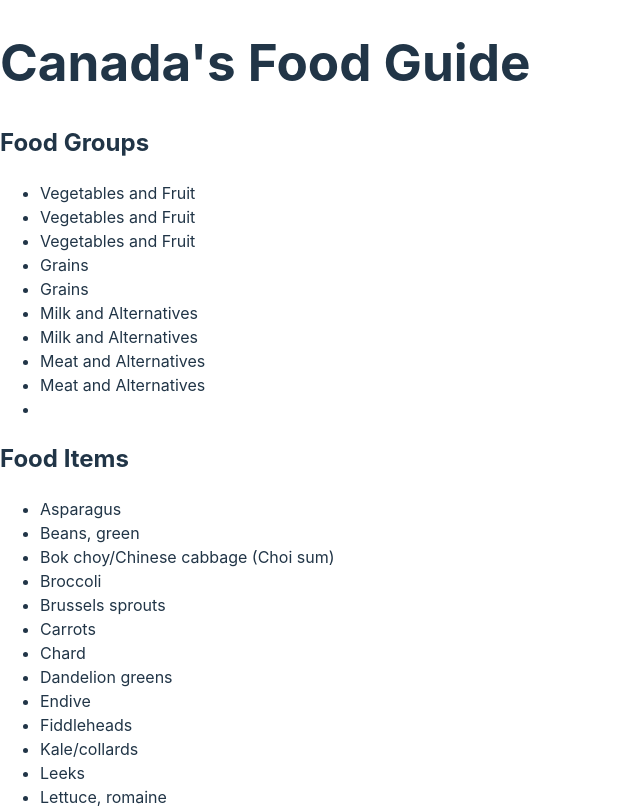
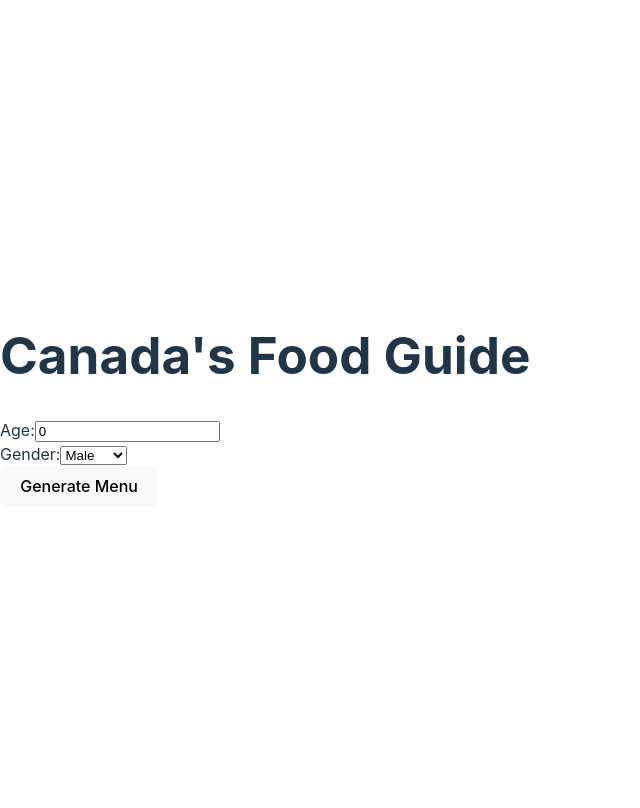
Before and after one commit to reza-yb/signal, a React (Vite) app: page / in a window 1280 px wide. Shown: the top 808 px of the page, without its empty margins (0-640 px from the left). Built offline with nearby package versions, Linux system fonts and the light colour scheme.

Commit message:
Created UserForm component and integrated it with App

```diff
--- a/src/App.tsx
+++ b/src/App.tsx
@@ -2,6 +2,7 @@
 import { parseCSV } from './utils/csvParser';
 import { FoodGroup, FoodItem, ServingRecommendation, DirectionalStatement } from './types/foodGuide';
 import { logger } from './utils/logger';
+import UserForm from './components/UserForm';
 
 const App: React.FC = () => {
     const [foodGroups, setFoodGroups] = useState<FoodGroup[]>([]);
@@ -9,6 +10,9 @@
     const [servings, setServings] = useState<ServingRecommendation[]>([]);
     const [directionalStatements, setDirectionalStatements] = useState<DirectionalStatement[]>([]);
     const [error, setError] = useState<string | null>(null);
+
+    const [userAge, setUserAge] = useState<number | null>(null);
+    const [userGender, setUserGender] = useState<string | null>(null);
 
     useEffect(() => {
         const loadCSVData = async () => {
@@ -41,34 +45,21 @@
         loadCSVData();
     }, []);
 
+    const handleFormSubmit = (age: number, gender: string) => {
+        setUserAge(age);
+        setUserGender(gender);
+    };
+
     return (
         <div>
             <h1>Canada's Food Guide</h1>
             {error && <p>{error}</p>}
-            <h2>Food Groups</h2>
-            <ul>
-                {foodGroups.map((group, index) => (
-                    <li key={index}>{group.foodgroup}</li>
-                ))}
-            </ul>
-            <h2>Food Items</h2>
-            <ul>
-                {foods.map((food, index) => (
-                    <li key={index}>{food.food}</li>
-                ))}
-            </ul>
-            <h2>Serving Recommendations</h2>
-            <ul>
-                {servings.map((serving, index) => (
-                    <li key={index}>{serving.gender}: {serving.servings} servings</li>
-                ))}
-            </ul>
-            <h2>Directional Statements</h2>
-            <ul>
-                {directionalStatements.map((statement, index) => (
-                    <li key={index}>{statement['directional-statement']}</li>
-                ))}
-            </ul>
+            <UserForm onSubmit={handleFormSubmit} />
+            {userAge && userGender && (
+                <p>
+                    Showing menu for age: {userAge}, gender: {userGender}
+                </p>
+            )}
         </div>
     );
 };
--- /dev/null
+++ b/src/components/UserForm.tsx
@@ -0,0 +1,40 @@
+import React, { useState } from 'react';
+
+interface UserFormProps {
+    onSubmit: (age: number, gender: string) => void;
+}
+
+const UserForm: React.FC<UserFormProps> = ({ onSubmit }) => {
+    const [age, setAge] = useState<number>(0);
+    const [gender, setGender] = useState<string>('Male');
+
+    const handleSubmit = (e: React.FormEvent) => {
+        e.preventDefault();
+        onSubmit(age, gender);
+    };
+
+    return (
+        <form onSubmit={handleSubmit}>
+            <div>
+                <label htmlFor="age">Age:</label>
+                <input
+                    id="age"
+                    type="number"
+                    value={age}
+                    onChange={(e) => setAge(Number(e.target.value))}
+                    required
+                />
+            </div>
+            <div>
+                <label htmlFor="gender">Gender:</label>
+                <select id="gender" value={gender} onChange={(e) => setGender(e.target.value)}>
+                    <option value="Male">Male</option>
+                    <option value="Female">Female</option>
+                </select>
+            </div>
+            <button type="submit">Generate Menu</button>
+        </form>
+    );
+};
+
+export default UserForm;
```
Also changed, not shown: 1 other file (tests, documents, lock files or other folders).
